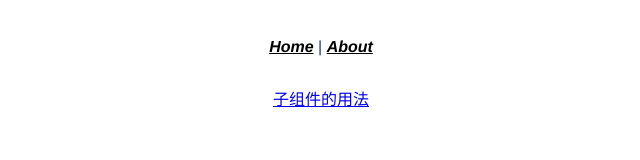
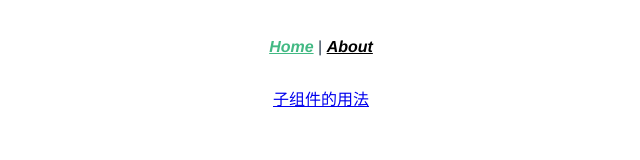
Before and after one commit to bcygsws/vue-recall2, a Vue app: page /#/home in a window 1280 px wide. Shown: the top 160 px of the page, without its empty margins (319-959 px from the left). Built offline with nearby package versions, Linux system fonts and the light colour scheme.

Commit message:
功能一：向一个组件添加子组件的方式

```diff
--- a/src/App.vue
+++ b/src/App.vue
@@ -24,8 +24,8 @@
     font-weight: bold;
     font-style: italic;
     color: black;
-
-    &.router-link-exact-active {
+    // myClass是自己定义的当前激活的路由的类名；在VueRouter实例中声明；默认值为：router-link-exact-active
+    &.myClass {
       color: #42b983;
     }
   }
```
